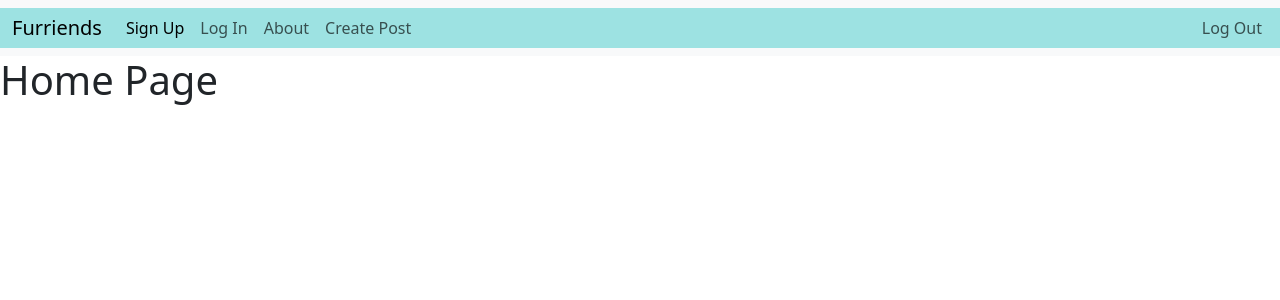
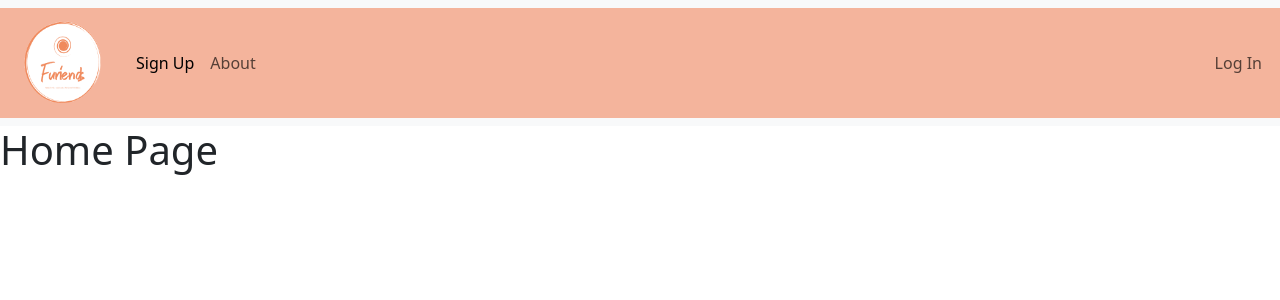
Before and after one commit to jfranzm/Furiends, a Django app: page / in a window 1280 px wide. Shown: the top 300 px of the page. Run offline with Django 4.2, Linux system fonts and the light colour scheme.

Commit message:
added logo to base template

```diff
--- a/main_app/static/css/style.css
+++ b/main_app/static/css/style.css
@@ -6,10 +6,15 @@ a {
     background-color: teal;
 } */
 #nav_new {
- background-color: rgb(157, 226, 226);
+ background-color: #F4B49C;
 }
 
 #last_child {
     position: absolute;
     right: 10px;
 }
+
+img {
+    height: 5em;
+    width: 5em;
+}
--- a/main_app/templates/base.html
+++ b/main_app/templates/base.html
@@ -18,7 +18,7 @@
   <body>
     <nav class="navbar navbar-expand-lg bg-body-tertiary">
       <div class="container-fluid" id="nav_new">
-        <a class="navbar-brand" href="/">Furriends</a>
+        <a class="navbar-brand" href="/"><img src="{% static 'images/Furiends_Logo.png' %}" alt="Furiends"></a>
         <button class="navbar-toggler" type="button" data-bs-toggle="collapse" data-bs-target="#navbarSupportedContent" aria-controls="navbarSupportedContent" aria-expanded="false" aria-label="Toggle navigation">
           <span class="navbar-toggler-icon"></span>
         </button>
@@ -28,17 +28,20 @@
               <a class="nav-link active" aria-current="page" href="{% url 'signup' %}">Sign Up</a>
             </li>
             <li class="nav-item">
-              <a class="nav-link" href="{% url 'login' %}">Log In</a>
-            </li>
-            <li class="nav-item">
               <a class="nav-link" href="{% url 'about' %}">About</a>
             </li>
+            {% if user.is_authenticated %}
             <li class="nav-item">
               <a class="nav-link" href="{% url 'post_create' %}">Create Post</a>
             </li>
             <li class="nav-item" id="last_child">
               <a class="nav-link" href="{% url 'logout' %}">Log Out</a>
             </li>
+            {% else %}
+            <li class="nav-item" id="last_child">
+              <a class="nav-link" href="{% url 'login' %}">Log In</a>
+            </li>
+            {% endif %}
           </ul>
         </div>
       </div>
--- a/main_app/templates/home.html
+++ b/main_app/templates/home.html
@@ -1,5 +1,6 @@
 {% extends 'base.html' %}
 {% block content %}
+
 
 <h1>Home Page</h1>
 
```
Also changed, not shown: main_app/static/images/Furiends_Logo.png (added).
